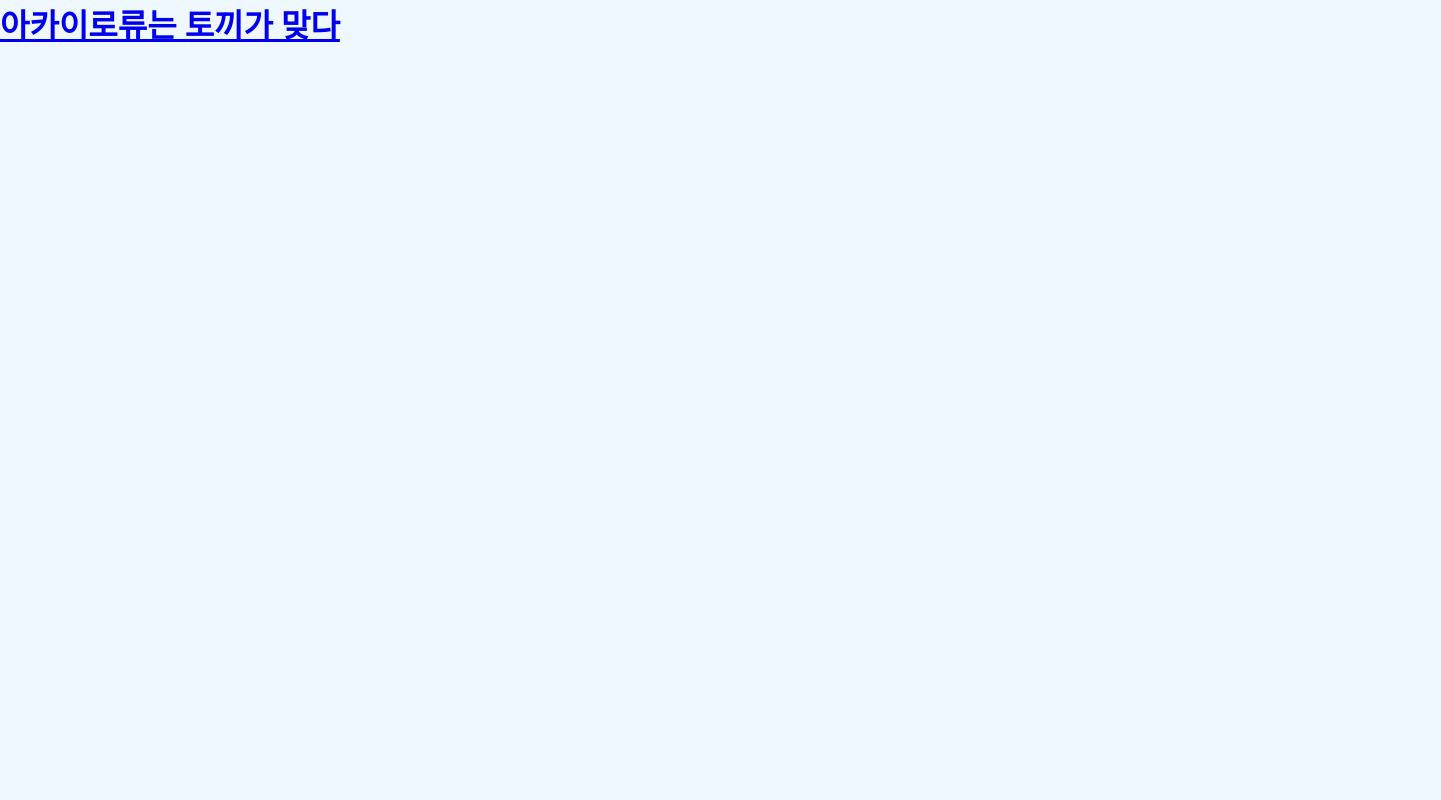
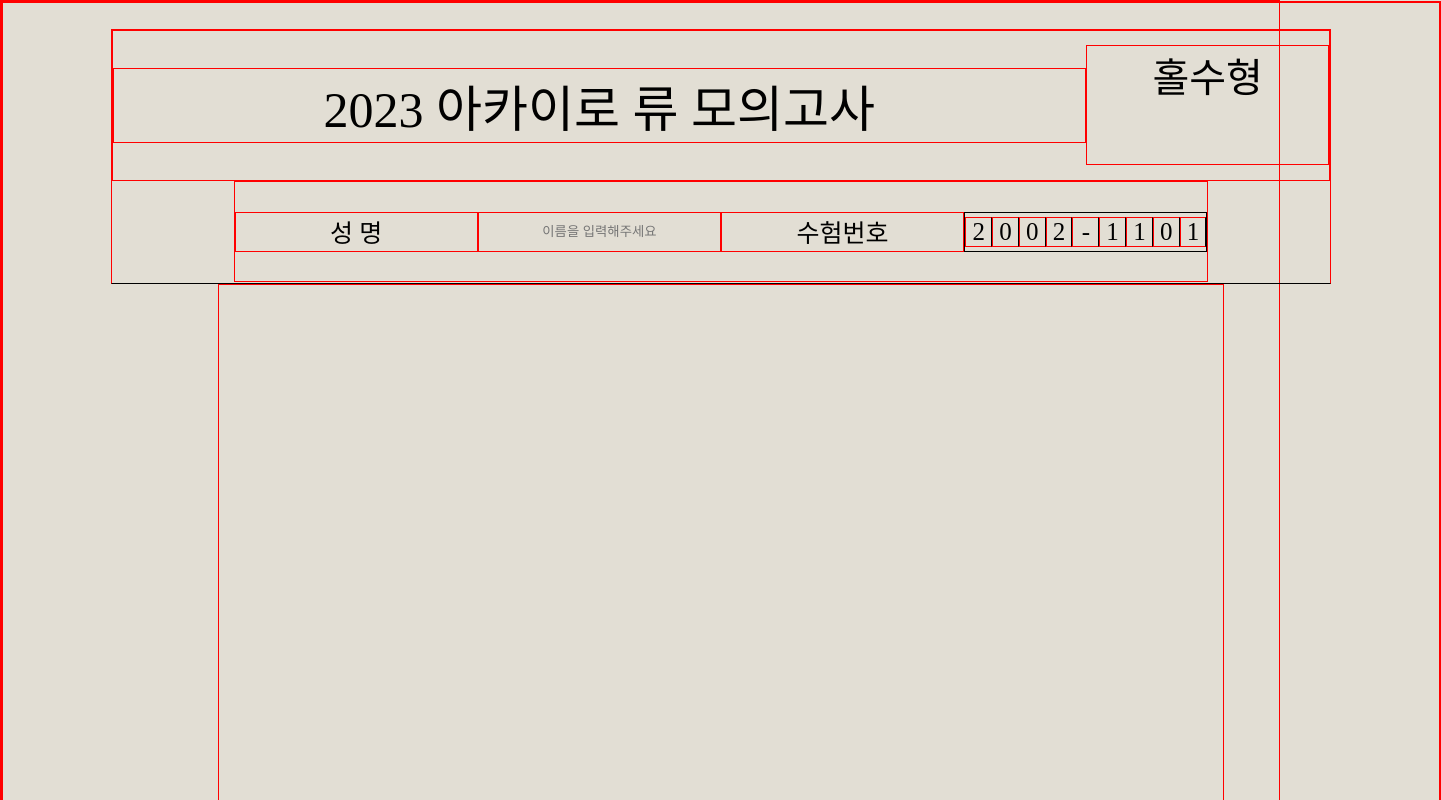
Before and after one commit to HaekyungS/Aka_mock_test, a Next.js app: page / in a window 1280 px wide. Shown: the top 800 px of the page, 1441 px wide, since content can reach past the window. Built offline with nearby package versions, Linux system fonts and the light colour scheme.

Commit message:
상단 부 제작 완료.

```diff
--- a/app/page.tsx
+++ b/app/page.tsx
@@ -1,10 +1,49 @@
 "use client";
 import Link from "next/link";
+import styles from "../styles/page.module.css";
+import { useState } from "react";
 
 export default function Page() {
+  const [name, setName] = useState("");
+
   return (
-    <Link href="/Intro">
-      <h1>아카이로류는 토끼가 맞다</h1>
-    </Link>
+    <div>
+      {/* 상단 고정부분 */}
+      <div className={`${styles.topBox} ${styles.flexColumnCenter}`}>
+        <div className={`${styles.topTitle} ${styles.flexRowCenter}`}>
+          <div className={styles.title}>2023 아카이로 류 모의고사</div>
+          <div className={styles.type}>홀수형</div>
+        </div>
+        <div className={`${styles.topName} ${styles.flexRowCenter}`}>
+          <div className={styles.name}>성 명</div>
+          <input
+            className={styles.name}
+            type="text"
+            placeholder="이름을 입력해주세요"
+            value={name}
+            onChange={(e) => {
+              setName(e.target.value);
+            }}
+            onBlur={() => {
+              console.log(name + "잘바뀌니");
+            }}
+          ></input>
+          <div className={styles.name}>수험번호</div>
+          <div className={`${styles.numberbox} ${styles.name} ${styles.flexRowCenter}`}>
+            <div className={styles.numberEA}>2</div>
+            <div className={styles.numberEA}>0</div>
+            <div className={styles.numberEA}>0</div>
+            <div className={styles.numberEA}>2</div>
+            <div className={styles.numberEA}>-</div>
+            <div className={styles.numberEA}>1</div>
+            <div className={styles.numberEA}>1</div>
+            <div className={styles.numberEA}>0</div>
+            <div className={styles.numberEA}>1</div>
+          </div>
+        </div>
+      </div>
+      {/* 주의사항 */}
+      <div className={`${styles.main}`}></div>
+    </div>
   );
 }
--- a/styles/global.css
+++ b/styles/global.css
@@ -2,8 +2,24 @@
   box-sizing: border-box;
   margin: 0;
   padding: 0;
+  text-align: center;
+  text-decoration: none;
+  border: 1px solid red;
 }
 
 body {
-  background-color: aliceblue;
+  width: 1440px;
+  height: 1024px;
+  background-color: #e2ded4;
+  font-size: 25px;
 }
+
+body > div {
+  width: 100%;
+  height: 100%;
+  position: relative;
+  display: flex;
+  flex-direction: column;
+  justify-content: center;
+  align-items: center;
+}
--- a/styles/page.module.css
+++ b/styles/page.module.css
@@ -0,0 +1,65 @@
+.flexRowCenter {
+  display: flex;
+  flex-direction: row;
+  justify-content: center;
+  align-items: center;
+}
+
+.flexColumnCenter {
+  display: flex;
+  flex-direction: column;
+  justify-content: center;
+  align-items: center;
+}
+
+.topBox {
+  width: 85%;
+  height: 25%;
+  border-bottom: 1px solid black;
+}
+
+.topTitle {
+  width: 100%;
+  height: 60%;
+}
+
+.title {
+  width: 80%;
+  height: 50%;
+  font-size: 50px;
+}
+
+.type {
+  width: 20%;
+  height: 80%;
+  font-size: 40px;
+}
+
+.textRight {
+  text-align: right;
+}
+
+.topName {
+  width: 80%;
+  height: 40%;
+}
+
+.name {
+  width: 25%;
+  height: 40%;
+  background-color: #e2ded4;
+}
+
+.numberbox {
+  border: 1px solid black;
+}
+
+.numberEA {
+  width: 11.11%;
+  border-right: 1px solid black;
+}
+
+.main {
+  width: 70%;
+  height: 70%;
+}
```
Also changed, not shown: app/exam/page.tsx (added, +28 -0 lines).
